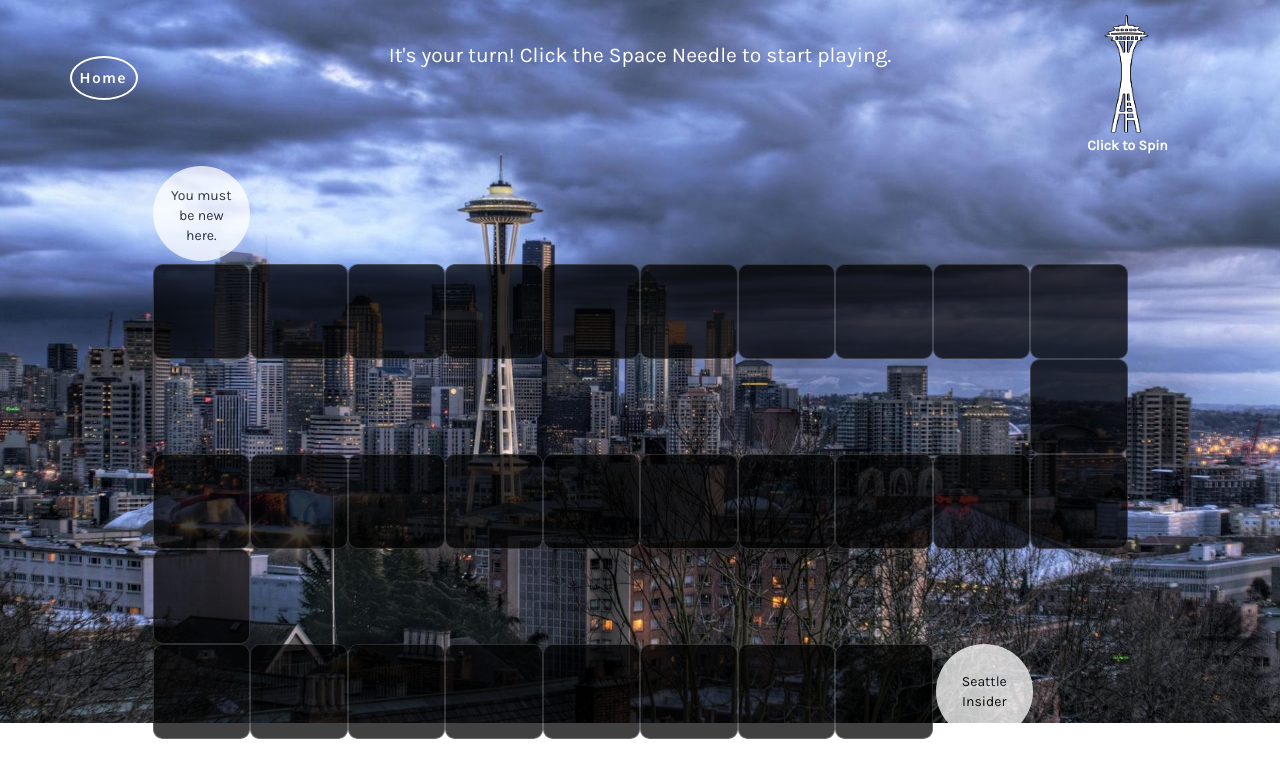
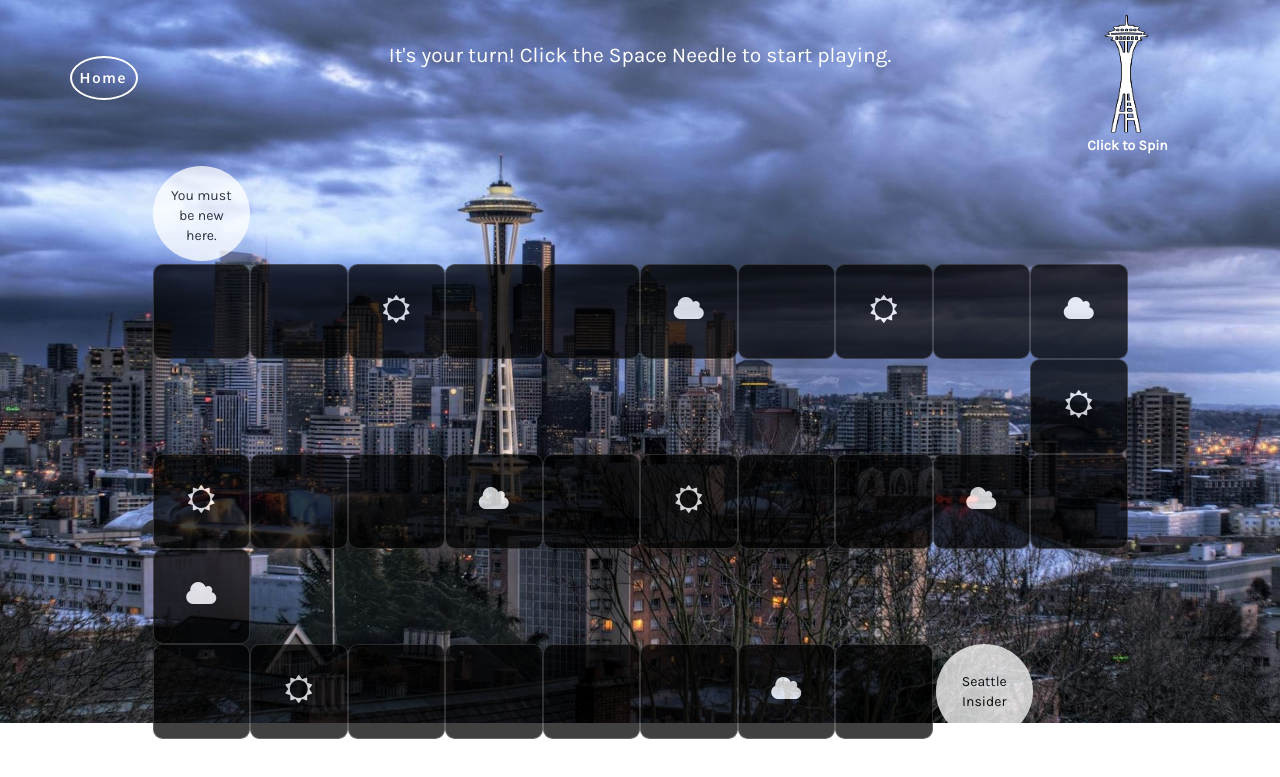
Before and after one commit to ebrillhart/a-true-seattleite, a plain HTML site: page index.html in a window 1280 px wide. Both pictures are taken after a click on the button "Start". Shown: the part 77-854 px from the top of the page. Drawn offline with nearby package versions, Linux system fonts and the light colour scheme.

Commit message:
bonus and penalty icons added

```diff
--- a/css/style.css
+++ b/css/style.css
@@ -111,6 +111,18 @@ img#homelogo {
 	border-radius: 100%;
 }
 
+.bonus {
+	font-size: 2em;
+	margin-top: 25px;
+	color: white;
+}
+
+.penalty {
+	font-size: 2em;
+	margin-top: 25px;
+	color: white;
+}
+
 #spindiv:hover {
 	border: 2px solid white;
 }
--- a/index.html
+++ b/index.html
@@ -5,7 +5,7 @@
 	<meta http-equiv="X-UA-Compatible" content="IE=edge">
 	<meta name="viewport" content="width=device-width, initial-scale=1">
 	<title>A True Seattleite</title>
-	<link rel="stylesheet" type="text/css" href="dist/sweetalert.css">
+	<link rel="stylesheet" href="https://maxcdn.bootstrapcdn.com/font-awesome/4.4.0/css/font-awesome.min.css">
 	<link href="http://netdna.bootstrapcdn.com/bootstrap/3.2.0/css/bootstrap.min.css" rel="stylesheet">
 	<link href='https://fonts.googleapis.com/css?family=Oxygen:400,700|Asap|Karla' rel='stylesheet' type='text/css'>
 	<link rel="stylesheet" href="css/style.css">
@@ -63,8 +63,8 @@
 		<div class="row">
 			<div class="col-xs-6 col-sm-6 col-md-6 col-lg-6 col-xs-offset-3 col-sm-offset-3 col-md-offset-3 col-lg-offset-3" id="rules">
 				<h3 class="text-center" id="rulestitle">Do You Have What it Takes to be a Real Seattleite?</h3>
-				<p class="text-center" id="rulestext">Can you overcome the Seattle freeze and escape pitfalls marking you as a transplant? Make it from the beginning to the end of the board before the computer, with some help and hindrance from Seattle newcomer milestones and mishaps.</p>
-				<p class="text-center">You are green, and the Computer is blue. Click the Space Needle icon in the upper right corner to determine how many spaces you'll move. Every so often, you'll land on a square that will give you a bonus and move you further along in the game, or a penalty that will knock you back. The first player to reach the end wins. Good luck, and may the realest Seattleite prevail!</p>
+				<p class="text-center" id="rulestext">Can you overcome the Seattle freeze and escape pitfalls marking you as a transplant? Make it from the beginning to the end of the board before the computer, with some help and hindrance from Seattle newcomer milestones and mishaps .</p>
+				<p class="text-center">You are green, and the Computer is blue. Click the Space Needle icon in the upper right corner to determine how many spaces you'll move. Every so often, you'll land on a square that will give you a bonus (sun) and move you further along in the game, or a penalty (cloud) that will knock you back. The first player to reach the end wins. Good luck, and may the realest Seattleite prevail!</p>
 					<!-- Home Button -->
 					<div class="col-xs-4 col-sm-4 col-md-4 col-lg-4 col-xs-offset-2 col-sm-offset-2 col-md-offset-2 col-lg-offset-2">
 						<button class="btn btn-default pull-right" id="howtohome" type="submit">Home</button>
@@ -109,56 +109,67 @@
 			<div class="col-xs-1 col-sm-1 col-md-1 col-lg-1 square" id="two" value="2">
 			</div>
 			<div class="col-xs-1 col-sm-1 col-md-1 col-lg-1 square" id="three" value="3">
+				<p class="text-center bonus"><i class="fa fa-sun-o"></i></p>
 			</div>
 			<div class="col-xs-1 col-sm-1 col-md-1 col-lg-1 square" id="four" value="4">
 			</div>
 			<div class="col-xs-1 col-sm-1 col-md-1 col-lg-1 square" id="five" value="5">
 			</div>
 			<div class="col-xs-1 col-sm-1 col-md-1 col-lg-1 square" id="six" value="6">
+				<p class="text-center penalty"><i class="fa fa-cloud"></i></p>
 			</div>
 			<div class="col-xs-1 col-sm-1 col-md-1 col-lg-1 square" id="seven" value="7">
 			</div>
 			<div class="col-xs-1 col-sm-1 col-md-1 col-lg-1 square" id="eight" value="8">
+				<p class="text-center bonus"><i class="fa fa-sun-o"></i></p>
 			</div>
 			<div class="col-xs-1 col-sm-1 col-md-1 col-lg-1 square" id="nine" value="9">
 			</div>
 			<div class="col-xs-1 col-sm-1 col-md-1 col-lg-1 square" id="ten" value="10">
+				<p class="text-center penalty"><i class="fa fa-cloud"></i></p>
 			</div>
 		</div>
 		<div class="row">
 			<div class="col-xs-1 col-sm-1 col-md-1 col-lg-1 col-xs-offset-10 col-sm-offset-10 col-md-offset-10 col-lg-offset-10 square" id="eleven" value="11">
+				<p class="text-center bonus"><i class="fa fa-sun-o"></i></p>
 			</div>
 		</div>
 		<div class="row">
 			<div class="col-xs-1 col-sm-1 col-md-1 col-lg-1 col-xs-offset-1 col-sm-offset-1 col-md-offset-1 col-lg-offset-1 square" id="twentyone" value="21">
+				<p class="text-center bonus"><i class="fa fa-sun-o"></i></p>
 			</div>
 			<div class="col-xs-1 col-sm-1 col-md-1 col-lg-1 square" id="twenty" value="20">
 			</div>
 			<div class="col-xs-1 col-sm-1 col-md-1 col-lg-1 square" id="nineteen" value="19">
 			</div>
 			<div class="col-xs-1 col-sm-1 col-md-1 col-lg-1 square" id="eighteen" value="18">
+				<p class="text-center penalty"><i class="fa fa-cloud"></i></p>
 			</div>
 			<div class="col-xs-1 col-sm-1 col-md-1 col-lg-1 square" id="seventeen" value="17">
 			</div>
 			<div class="col-xs-1 col-sm-1 col-md-1 col-lg-1 square" id="sixteen" value="16">
+				<p class="text-center bonus"><i class="fa fa-sun-o"></i></p>
 			</div>
 			<div class="col-xs-1 col-sm-1 col-md-1 col-lg-1 square" id="fifteen" value="15">
 			</div>
 			<div class="col-xs-1 col-sm-1 col-md-1 col-lg-1 square" id="fourteen" value="14">
 			</div>
 			<div class="col-xs-1 col-sm-1 col-md-1 col-lg-1 square" id="thirteen" value="13">
+				<p class="text-center penalty"><i class="fa fa-cloud"></i></p>
 			</div>
 			<div class="col-xs-1 col-sm-1 col-md-1 col-lg-1 square" id="twelve" value="12">
 			</div>
 		</div>
 		<div class="row">
 			<div class="col-xs-1 col-sm-1 col-md-1 col-lg-1 col-xs-offset-1 col-sm-offset-1 col-md-offset-1 col-lg-offset-1 square" id="twentytwo" value="22">
+				<p class="text-center penalty"><i class="fa fa-cloud"></i></p>
 			</div>
 		</div>
 		<div class="row">
 			<div class="col-xs-1 col-sm-1 col-md-1 col-lg-1 col-xs-offset-1 col-sm-offset-1 col-md-offset-1 col-lg-offset-1 square" id="twentythree" value="23">
 			</div>
 			<div class="col-xs-1 col-sm-1 col-md-1 col-lg-1 square" id="twentyfour" value="24">
+				<p class="text-center bonus"><i class="fa fa-sun-o"></i></p>
 			</div>
 			<div class="col-xs-1 col-sm-1 col-md-1 col-lg-1 square" id="twentyfive" value="25">
 			</div>
@@ -169,6 +180,7 @@
 			<div class="col-xs-1 col-sm-1 col-md-1 col-lg-1 square" id="twentyeight" value="28">
 			</div>
 			<div class="col-xs-1 col-sm-1 col-md-1 col-lg-1 square" id="twentynine" value="29">
+				<p class="text-center penalty"><i class="fa fa-cloud"></i></p>
 			</div>
 			<div class="col-xs-1 col-sm-1 col-md-1 col-lg-1 square" id="thirty" value="30">
 			</div>
--- a/js/script.js
+++ b/js/script.js
@@ -59,7 +59,7 @@ var playerOneTurn = function() {
 			checkBonusPenaltyOne();
 			i = i;
 			$("#playerturn").html("It's the Computer's turn!");
-			autoClick();
+			setTimeout(autoClick(), 5000);
 		};
 };
 
```
